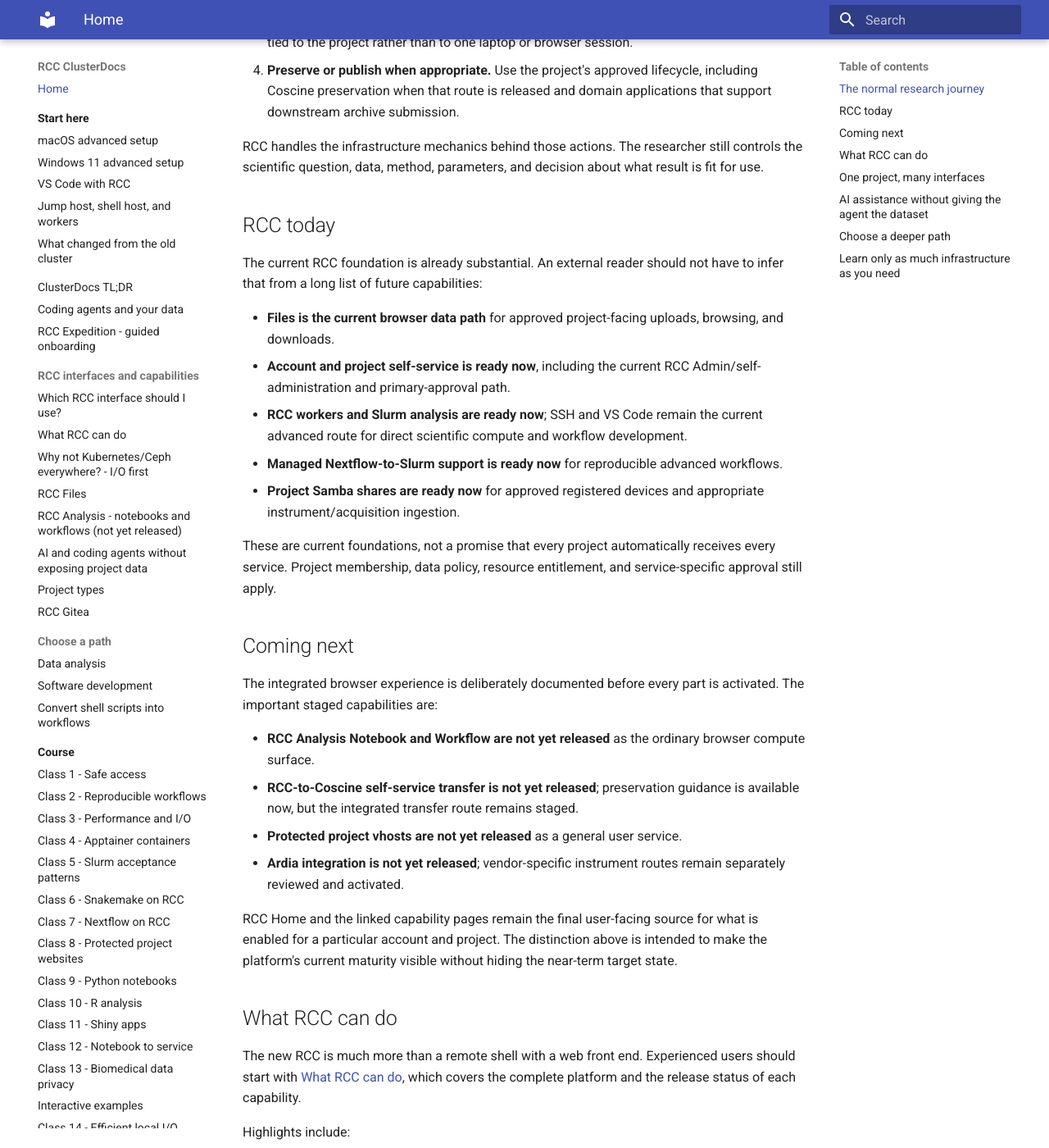
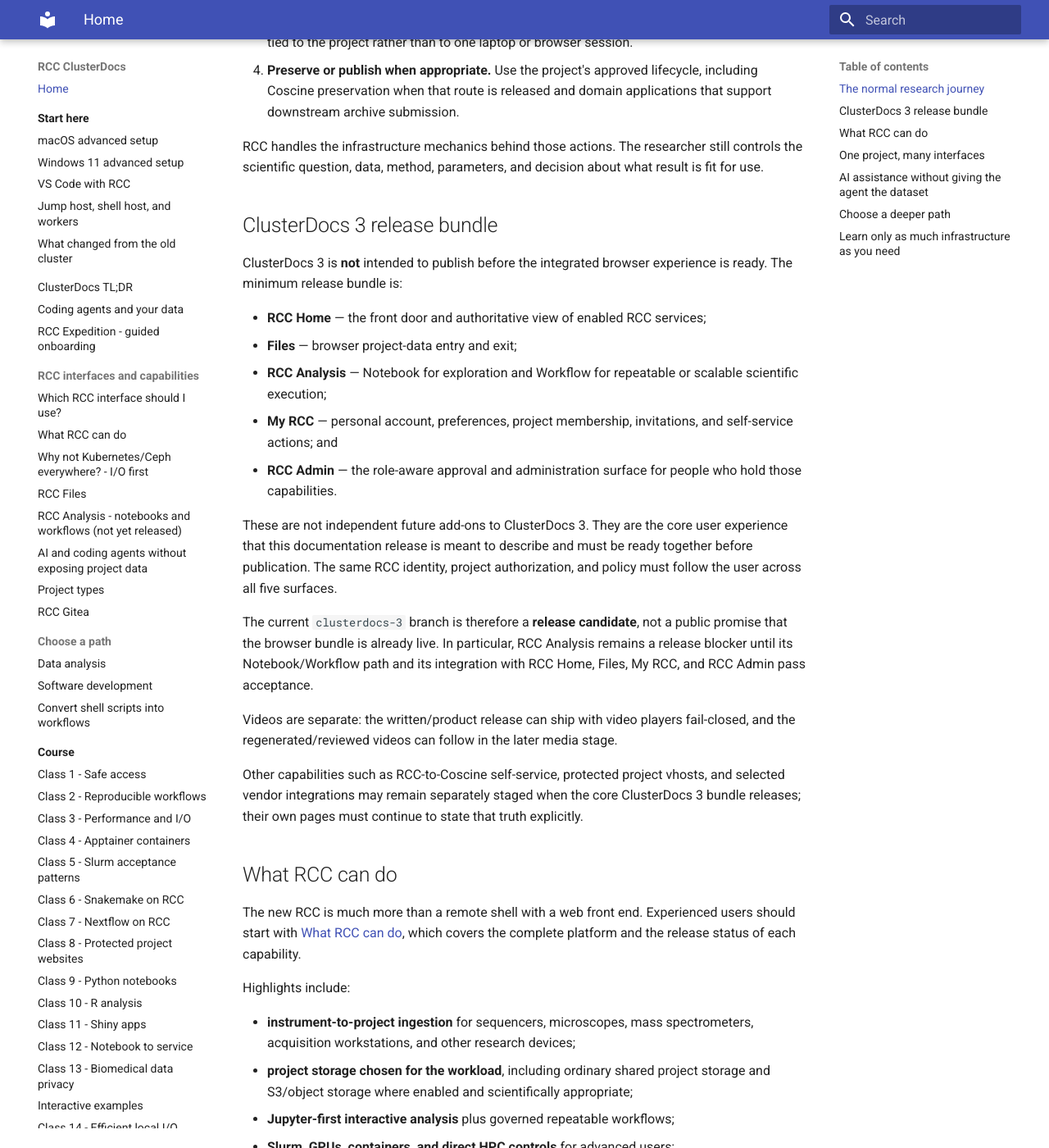
Before and after one commit to IKIM-Essen/ClusterDocs, an MkDocs documentation site: the page built from docs/index.md, in a window 1280 px wide and 1400 px high, scrolled down 879 px. Shown: the whole window at 82% size. Built offline with MkDocs 1.6.1 and Material for MkDocs 9.7.7, drawn with Linux system fonts in a browser that asks for light colours; some of the changed text lies outside the part shown.

Commit message:
docs: make RCC Analysis part of the ClusterDocs 3 release bundle

```diff
--- a/docs/index.md
+++ b/docs/index.md
@@ -29,7 +29,7 @@
 1. **Bring or choose project data.** Use Files, a project share, a managed
    instrument path, or another approved project ingestion route.
 2. **Analyse the data.** Use an interactive Notebook for exploration or a
-   governed Workflow for repeatable/scalable work when RCC Analysis is enabled.
+   governed Workflow for repeatable/scalable work in RCC Analysis.
 3. **Keep durable results with the project.** Results, provenance, code, and
    relevant metadata stay tied to the project rather than to one laptop or
    browser session.
@@ -41,43 +41,38 @@
 still controls the scientific question, data, method, parameters, and decision
 about what result is fit for use.
 
-## RCC today
+## ClusterDocs 3 release bundle
 
-The current RCC foundation is already substantial. An external reader should not
-have to infer that from a long list of future capabilities:
+ClusterDocs 3 is **not** intended to publish before the integrated browser
+experience is ready. The minimum release bundle is:
 
-- **Files is the current browser data path** for approved project-facing uploads,
-  browsing, and downloads.
-- **Account and project self-service is ready now**, including the current RCC
-  Admin/self-administration and primary-approval path.
-- **RCC workers and Slurm analysis are ready now**; SSH and VS Code remain the
-  current advanced route for direct scientific compute and workflow development.
-- **Managed Nextflow-to-Slurm support is ready now** for reproducible advanced
-  workflows.
-- **Project Samba shares are ready now** for approved registered devices and
-  appropriate instrument/acquisition ingestion.
+- **RCC Home** — the front door and authoritative view of enabled RCC services;
+- **Files** — browser project-data entry and exit;
+- **RCC Analysis** — Notebook for exploration and Workflow for repeatable or
+  scalable scientific execution;
+- **My RCC** — personal account, preferences, project membership, invitations,
+  and self-service actions; and
+- **RCC Admin** — the role-aware approval and administration surface for people
+  who hold those capabilities.
 
-These are current foundations, not a promise that every project automatically
-receives every service. Project membership, data policy, resource entitlement,
-and service-specific approval still apply.
+These are not independent future add-ons to ClusterDocs 3. They are the core
+user experience that this documentation release is meant to describe and must be
+ready together before publication. The same RCC identity, project authorization,
+and policy must follow the user across all five surfaces.
 
-## Coming next
+The current `clusterdocs-3` branch is therefore a **release candidate**, not a
+public promise that the browser bundle is already live. In particular, RCC
+Analysis remains a release blocker until its Notebook/Workflow path and its
+integration with RCC Home, Files, My RCC, and RCC Admin pass acceptance.
 
-The integrated browser experience is deliberately documented before every part
-is activated. The important staged capabilities are:
+Videos are separate: the written/product release can ship with video players
+fail-closed, and the regenerated/reviewed videos can follow in the later media
+stage.
 
-- **RCC Analysis Notebook and Workflow are not yet released** as the ordinary
-  browser compute surface.
-- **RCC-to-Coscine self-service transfer is not yet released**; preservation
-  guidance is available now, but the integrated transfer route remains staged.
-- **Protected project vhosts are not yet released** as a general user service.
-- **Ardia integration is not yet released**; vendor-specific instrument routes
-  remain separately reviewed and activated.
-
-RCC Home and the linked capability pages remain the final user-facing source for
-what is enabled for a particular account and project. The distinction above is
-intended to make the platform's current maturity visible without hiding the
-near-term target state.
+Other capabilities such as RCC-to-Coscine self-service, protected project
+vhosts, and selected vendor integrations may remain separately staged when the
+core ClusterDocs 3 bundle releases; their own pages must continue to state that
+truth explicitly.
 
 ## What RCC can do
 
@@ -109,14 +104,14 @@
   infrastructure by hand.
 
 A capability being documented does not automatically mean it is active. Pages
-that describe staged or future functionality must say so explicitly.
+that describe separately staged functionality must say so explicitly.
 
 ## One project, many interfaces
 
 Think of an RCC project as the shared research workroom. It connects the approved
 people, data, compute, services, results, and lifecycle for one purpose.
-Switching from Files to Analysis, an agent-assisted workflow, VS Code, or a
-command line does not create a new authority boundary.
+Switching from Files to Analysis, an agent-assisted workflow, My RCC, RCC Admin,
+VS Code, or a command line does not create a new authority boundary.
 
 Your primary group records your organizational home. It is not the mechanism for
 sharing cross-department research data. Add collaborators to the project instead
```
